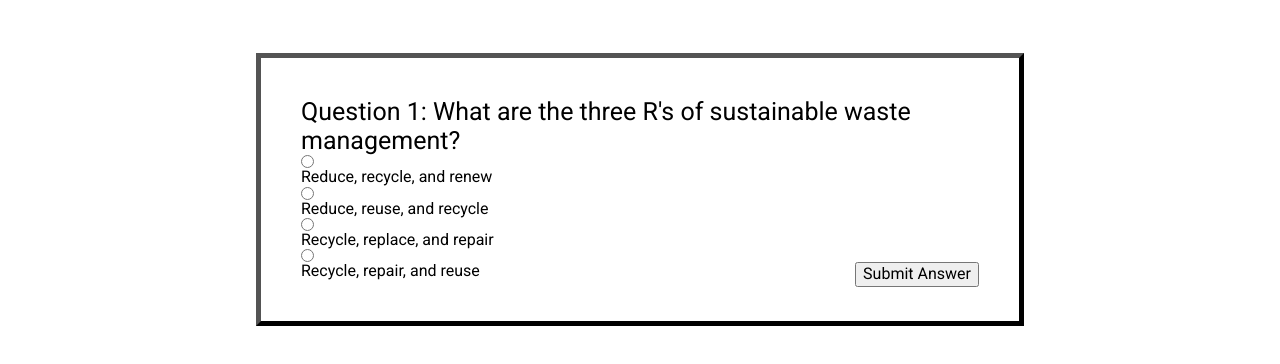
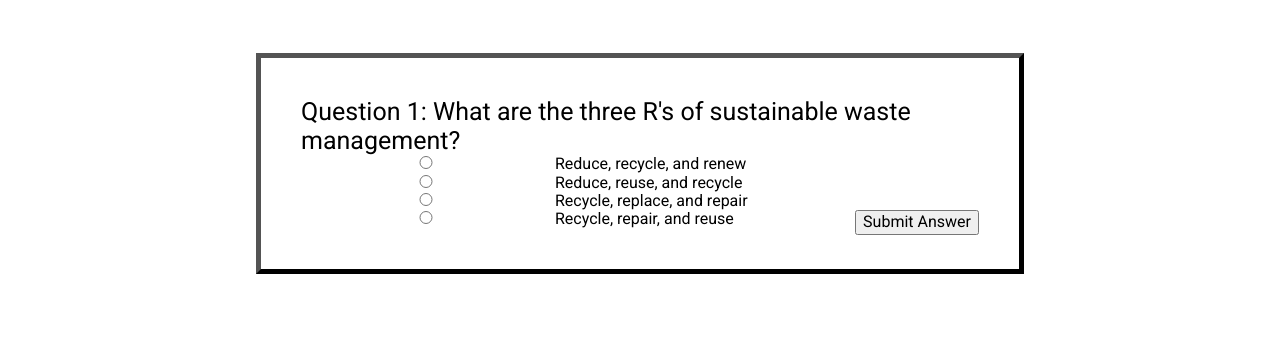
Before and after one commit to Lmcmaaser/wireFrameQuizApp, a plain HTML site: page index.html in a window 1280 px wide. Shown: the part 158-522 px from the top of the page. Drawn offline with nearby package versions, Linux system fonts and the light colour scheme; a script that the page names is missing.

Commit message:
update 11-11-19

```diff
--- a/index.css
+++ b/index.css
@@ -40,7 +40,8 @@ label {
 }
 
 input {
-    display: block;
+  /*display: block;*/
+  width: 250px;
 }
 
 button {
```
Also changed, not shown: index.html (+4 -4 lines).
